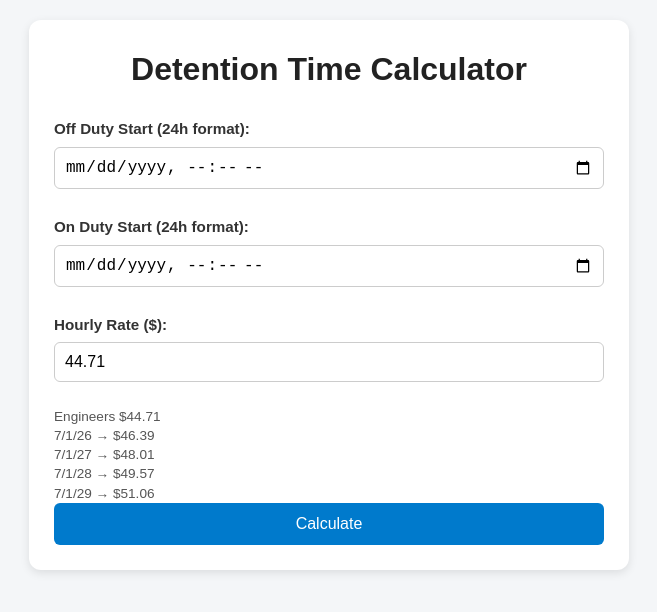
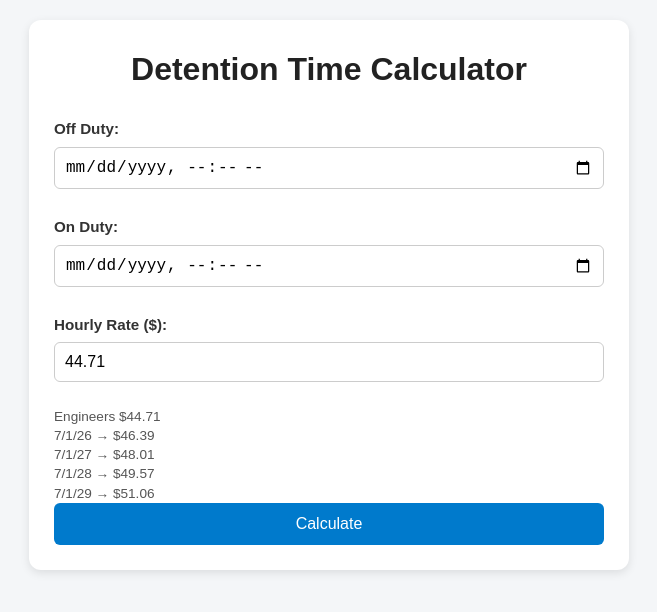
Before and after one commit to LinersExpress/DetentionTime-calculator1, a React (Vite) app: page / in a window 1280 px wide. Shown: the top 612 px of the page, without its empty margins (311-968 px from the left). Built offline with nearby package versions, Linux system fonts and the light colour scheme.

Commit message:
Update App.jsx

```diff
--- a/App.jsx
+++ b/App.jsx
@@ -58,14 +58,14 @@ function App() {
     <div className="container">
       <h1>Detention Time Calculator</h1>
 
-      <label>Off Duty Start (24h format):</label>
+      <label>Off Duty:</label>
       <input
         type="datetime-local"
         value={offDutyTime}
         onChange={(e) => setOffDutyTime(e.target.value)}
       />
 
-      <label>On Duty Start (24h format):</label>
+      <label>On Duty:</label>
       <input
         type="datetime-local"
         value={onDutyTime}
@@ -92,7 +92,7 @@ function App() {
       {totalOffDuty > 0 && (
         <div className="results">
           <p>Total Off Duty Time: {totalOffDuty.toFixed(2)} hours</p>
-          <p>Total Detention Time (after 15 hrs): {totalDetention.toFixed(2)} hours</p>
+          <p>Total Detention Time: {totalDetention.toFixed(2)} hours</p>
           <p>Amount Earned: ${amountEarned}</p>
         </div>
       )}
```
